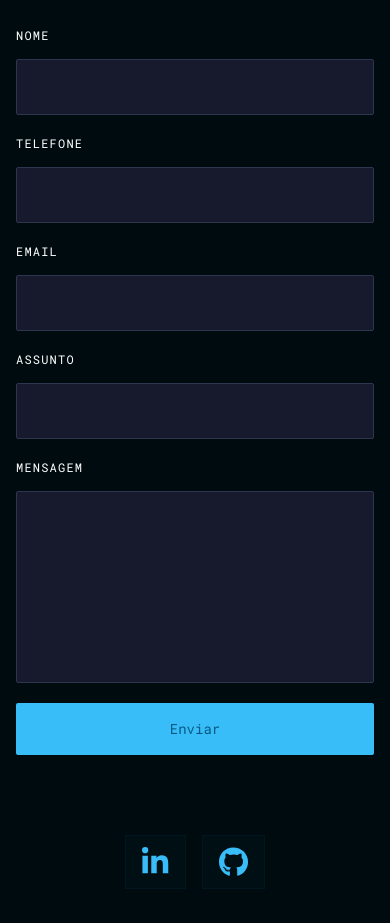
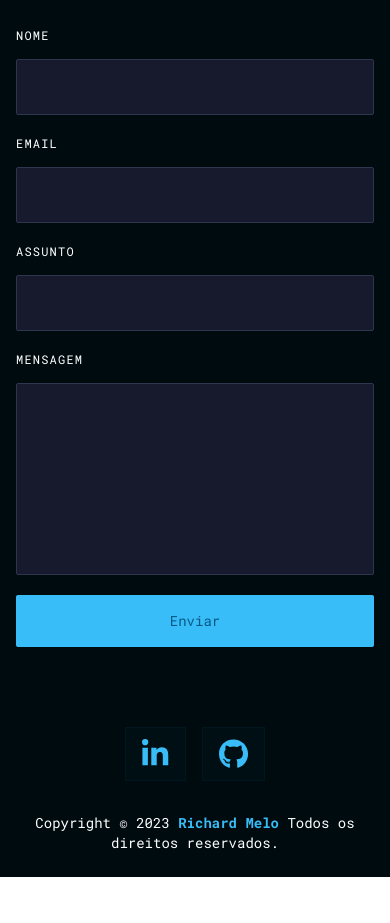
Before and after one commit to rinardes/portfolio-source, a React (Vite) app: page / in a window 390 px wide. Shown: the part 4360-5283 px from the top of the page. After the commit the page ends 5237 px from the top, so only its background shows below. Built offline with nearby package versions, Linux system fonts and the light colour scheme; a web font is replaced by a local one.

Commit message:
update: remove telephone from form

```diff
--- a/src/components/MailMe.tsx
+++ b/src/components/MailMe.tsx
@@ -48,16 +48,11 @@ function MailMe() {
           />
           <MailMeField
             isSubmited={isSubmited}
-            name={"phone"}
-            label={"Telefone"}
+            isRequired
+            name={"email"}
+            label={"Email"}
           />
         </div>
-        <MailMeField
-          isSubmited={isSubmited}
-          isRequired
-          name={"email"}
-          label={"Email"}
-        />
         <MailMeField
           isSubmited={isSubmited}
           isRequired
```
